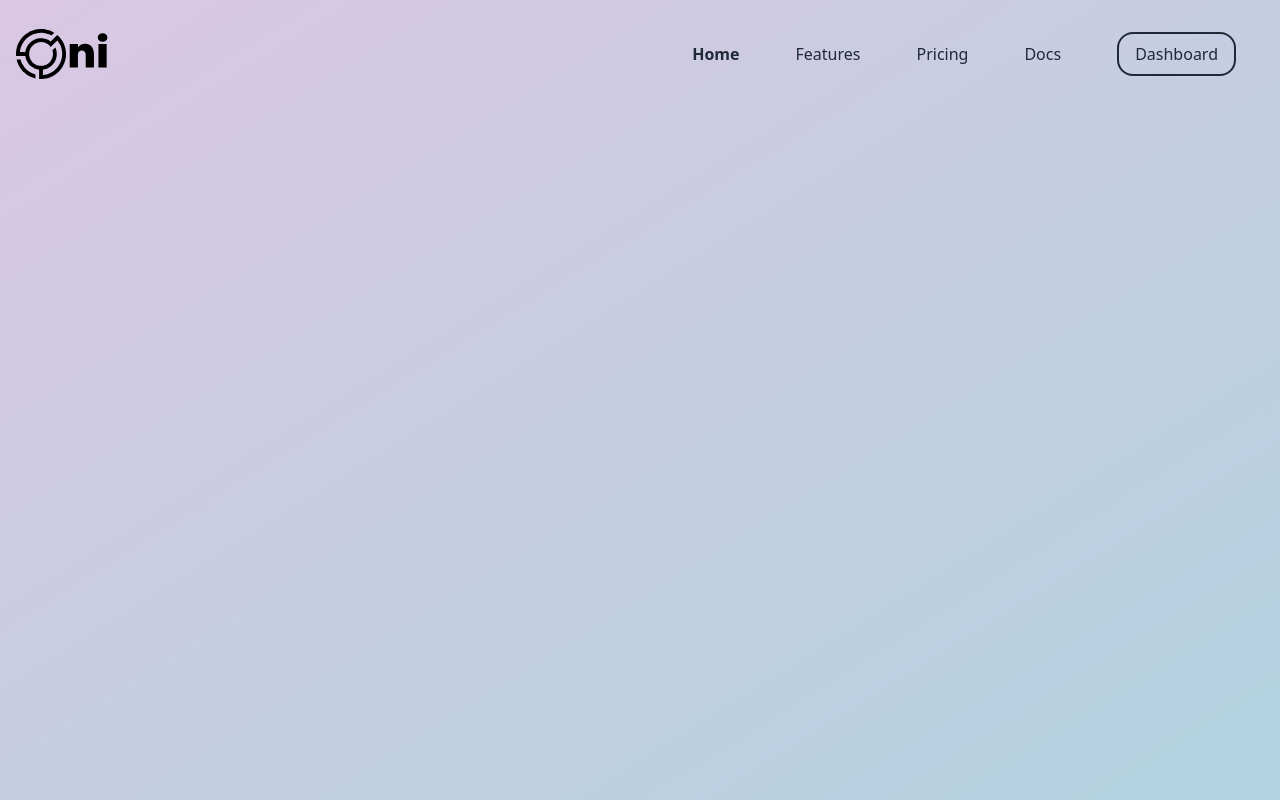
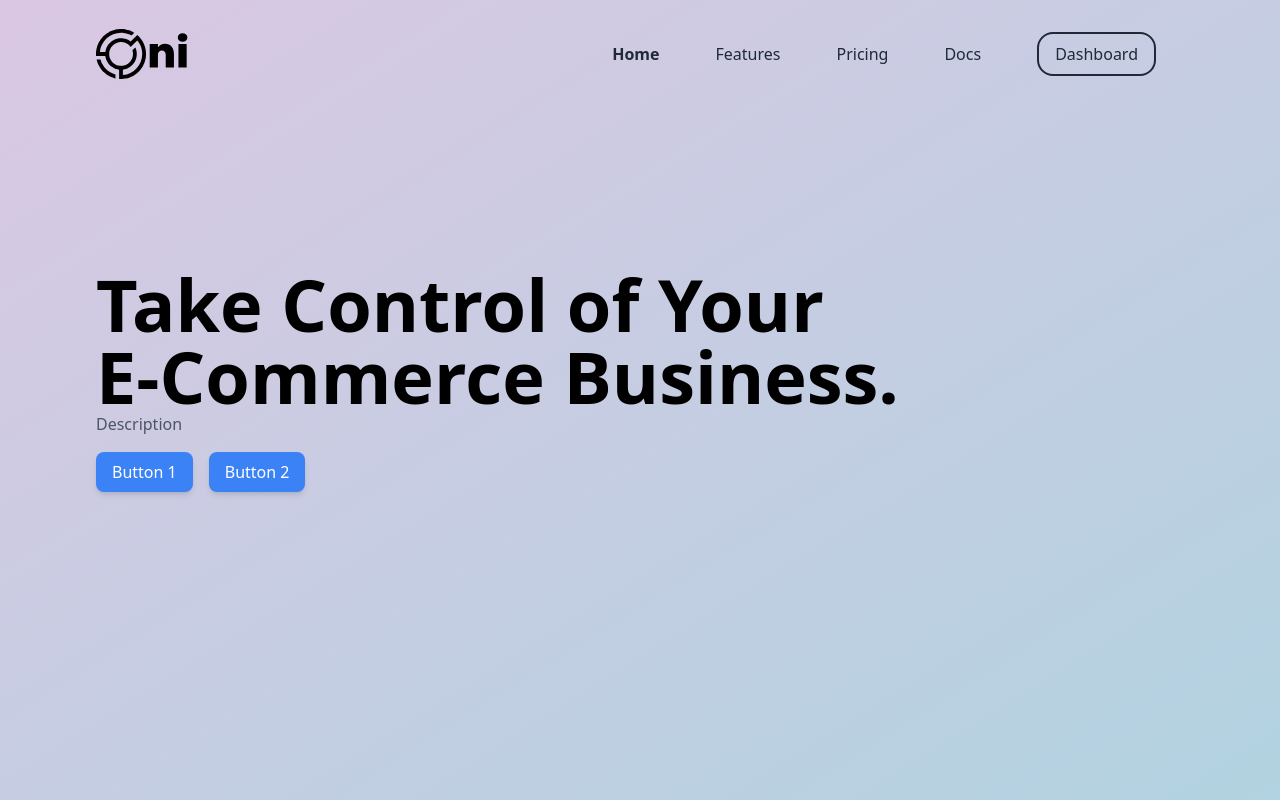
Before and after one commit to mac-eth/onu-marketing-site, a Next.js app: page / in a window 1280 px wide. Built offline with nearby package versions, Linux system fonts and the light colour scheme.

Commit message:
animation

```diff
--- a/package.json
+++ b/package.json
@@ -20,6 +20,7 @@
     "next": "13.0.6",
     "react": "18.2.0",
     "react-dom": "18.2.0",
+    "react-type-animation": "^2.1.2",
     "typeface-poppins": "^1.1.13",
     "typescript": "4.9.3"
   },
--- a/src/components/hero/index.tsx
+++ b/src/components/hero/index.tsx
@@ -1,10 +1,12 @@
 import React from 'react';
 import Navbar from './navbar';
+import Title from './title';
 
 const Hero: React.FC = () => {
     return (
         <div className="full-screen bg-gradient-to-br from-bgpurple to-bgblue">
             <Navbar />
+            <Title />
         </div>
     )
 }
--- a/src/components/hero/navbar.tsx
+++ b/src/components/hero/navbar.tsx
@@ -48,7 +48,7 @@ const Navbar: React.FC = () => {
         )}
       </div>
       {/* Desktop version */}
-      <div className="hidden lg:flex lg:items-center lg:justify-between px-4 py-6">
+      <div className="hidden lg:flex lg:items-center lg:justify-between mx-24 py-6">
         <Image src={oniLogo} alt="Oni Logo" width={100} height={200} />
         <div>
           <Link href="/" key="home">
--- /dev/null
+++ b/src/components/hero/title.tsx
@@ -0,0 +1,58 @@
+import React from "react";
+
+const titleArray = [
+  {
+    title: "Youtube",
+    color: "red-500",
+  },
+  {
+    title: "Twitch",
+    color: "purple-500",
+  },
+  {
+    title: "E-Commerce",
+    color: "blue-500",
+  },
+];
+
+const Title: React.FC = () => {
+  const [currentTitleIndex, setCurrentTitleIndex] = React.useState(0);
+
+  React.useEffect(() => {
+    const interval = setInterval(() => {
+      setCurrentTitleIndex((i) => (i + 1) % titleArray.length);
+    }, 2000);
+    return () => clearInterval(interval);
+  }, []);
+
+  const currentTitle = titleArray[currentTitleIndex];
+
+  return (
+    <div className="flex justify-start items-center mx-24 pt-40 ">
+      <div>
+        <h1 className="text-7xl font-bold font-poppins text-black">
+          Take Control of Your
+        </h1>
+        <div className="flex">
+          <h1
+            className={`text-7xl font-bold font-poppins text-${currentTitle.color}`}
+          >
+            {currentTitle.title} <a className="text-7xl font-bold font-poppins text-black"> Business.</a>
+          </h1>
+        </div>
+
+        <p className="text-gray-600">Description</p>
+        <div className="flex mt-4">
+          <button className="px-4 py-2 bg-blue-500 text-white rounded-lg shadow-md hover:bg-blue-600">
+            Button 1
+          </button>
+          <button className="px-4 py-2 bg-blue-500 text-white rounded-lg shadow-md hover:bg-blue-600 ml-4">
+            Button 2
+          </button>
+        </div>
+      </div>
+    </div>
+  );
+};
+
+export default Title;
--- a/src/styles/globals.css
+++ b/src/styles/globals.css
@@ -9,3 +9,18 @@
     height: auto;
   }
 }
+
+@keyframes animation-typewriter {
+  from {
+    width: 0;
+  }
+  to {
+    width: 100%;
+  }
+}
+
+.animation-typewriter {
+  overflow: hidden;
+  white-space: nowrap;
+  animation: animation-typewriter 1s steps(40, end) infinite;
+}
```
Also changed, not shown: 1 other file (tests, documents, lock files or other folders).
